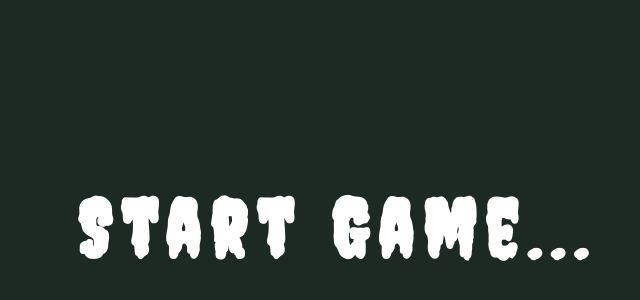
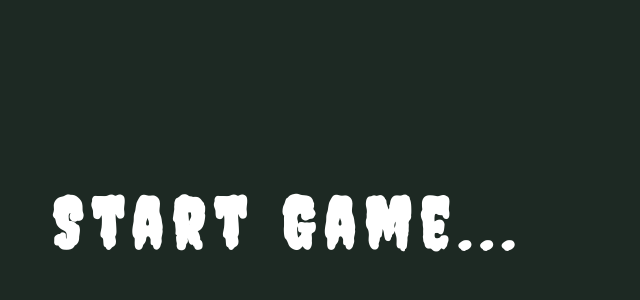
Before and after one commit to dvazquez21717/MemoryGame, a plain HTML site: page index.html in a window 1280 px wide. Shown: the part 126-426 px from the top of the page, without its empty margins (436-1076 px from the left). Drawn offline with Linux system fonts and the light colour scheme.

Commit message:
stylized page; font, button, background, borders, box-shadows

```diff
--- a/style.css
+++ b/style.css
@@ -28,10 +28,10 @@ body{
 .start{
     margin-top: 300px;
     height: 50%;
-    width: 60%;
+    width: 62%;
     color: white;
     letter-spacing: 10px;
-    font-size: 80px;
+    font-size: 70px;
     font-family: 'Creepster', cursive;
     cursor: pointer;
 }
```
Also changed, not shown: 1 other file.
